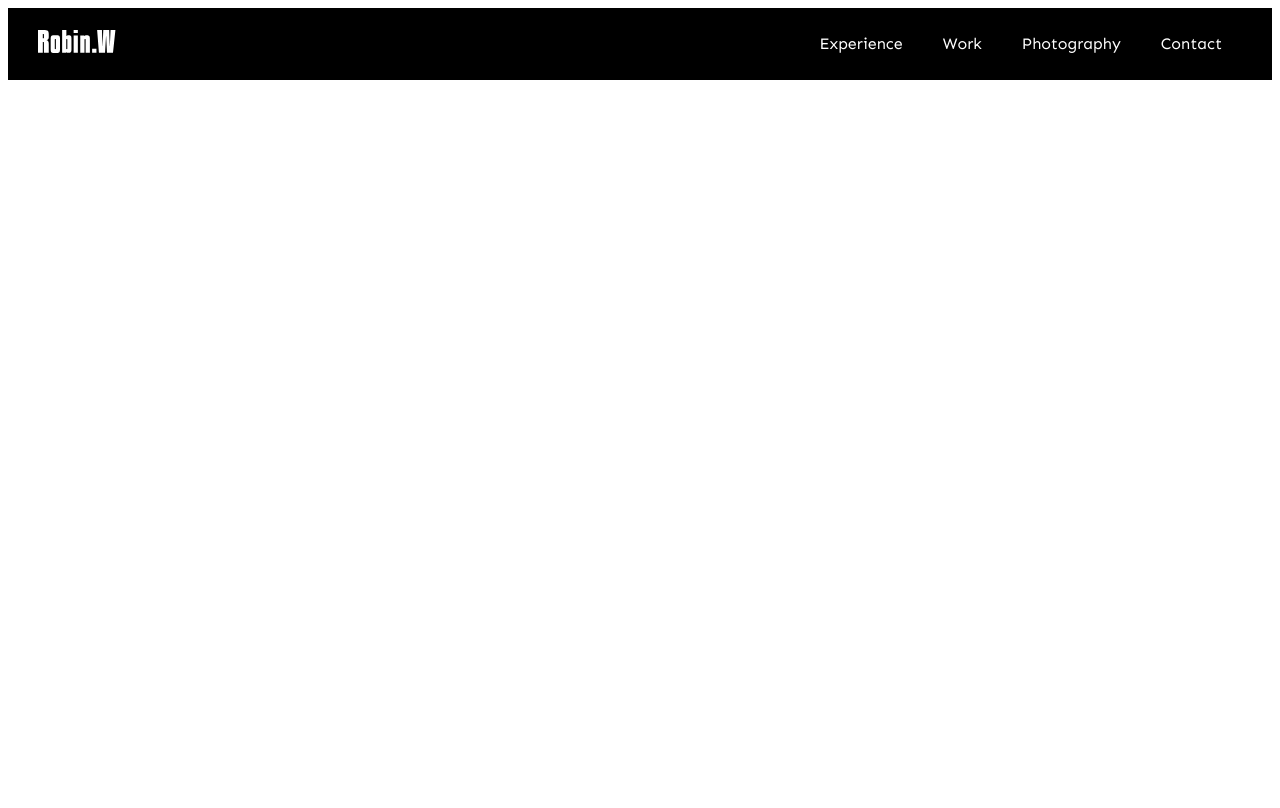
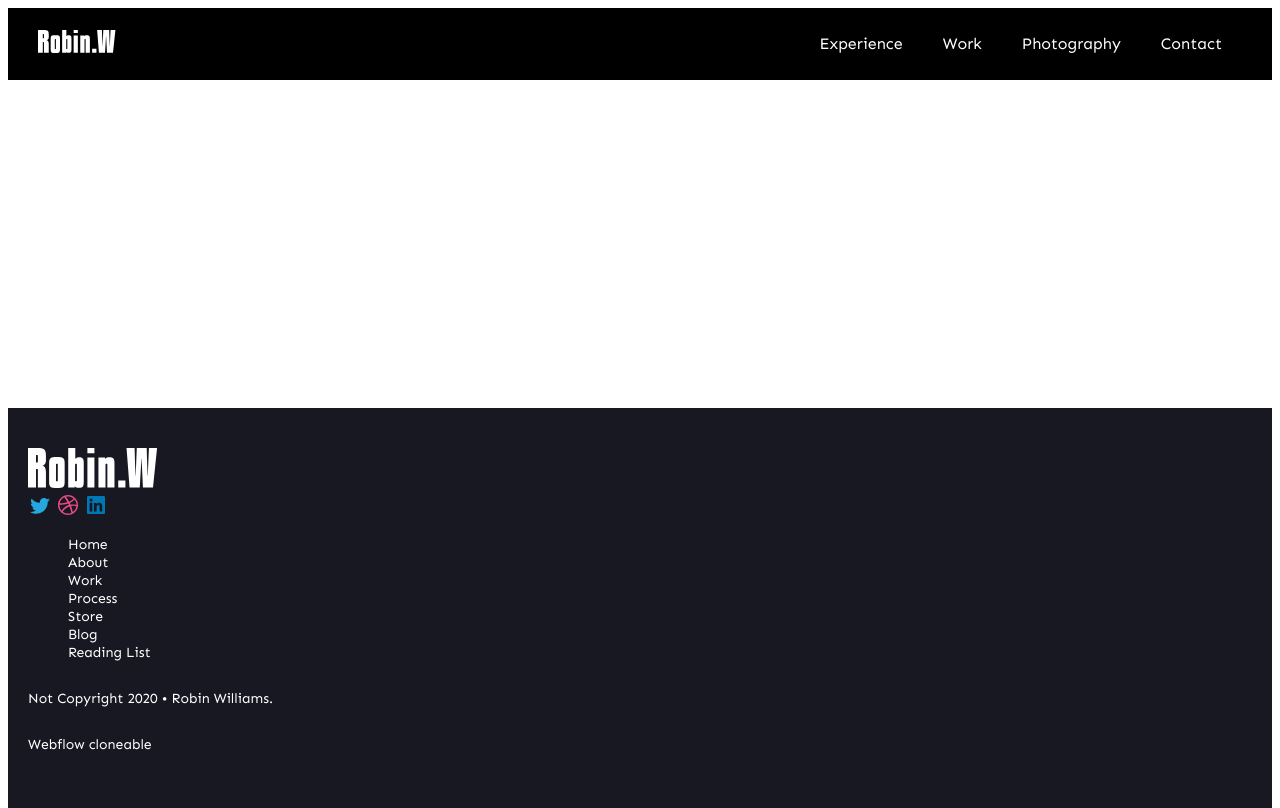
Before and after one commit to Jenlpl/Robin.W, a website: page index.html in a window 1280 px wide. Drawn offline with Linux system fonts and the light colour scheme.

Commit message:
footer update

```diff
--- a/index.html
+++ b/index.html
@@ -17,6 +17,7 @@
     <script src="./js/script.js" defer></script>
   </head>
   <body>
+    <div class="wrapper">
     <header class="header">
       <a class="logo" href="index.html">
         <img src="images/logo.svg" alt="logo" />
@@ -52,6 +53,41 @@
       <section id="photography"></section>
       <section id="contact"></section>
     </main>
-    <footer></footer>
+    <footer class="footer">
+      <div class="footer__logo-icons">
+          <img class="footer__logo" src="./images/logo.svg" alt="" />
+          <div class="footer__icons">
+            <a href=""><img src="./images/Twitter.svg" alt=""></a>
+            <a href=""><img src="./images/Dribbble.svg" alt=""></a>
+            <a href=""><img src="./images/LinkedIn.svg" alt=""></a>
+          </div>
+        </div>
+        <ul class="footer__navbar">
+          <li class="footer__navlink">
+            <a href="">Home</a>
+          </li>
+          <li class="footer__navlink">
+            <a href="">About</a>
+          </li>
+          <li class="footer__navlink">
+            <a href="">Work</a>
+          </li>
+          <li class="footer__navlink">
+            <a href="">Process</a>
+          </li>
+          <li class="footer__navlink">
+            <a href="">Store</a>
+          </li>
+          <li class="footer__navlink">
+            <a href=""> Blog </a>
+          </li>
+          <li class="footer__navlink">
+            <a href=""> Reading List </a>
+          </li>
+        </ul>
+          <p class="footer__copyright">Not Copyright 2020 • Robin Williams.</p>
+          <p class="footer__webflow">Webflow cloneable</p>
+    </footer>
+  </div>
   </body>
 </html>
--- /dev/null
+++ b/styles/_footer.scss
@@ -0,0 +1,17 @@
+.footer {
+    display: flex;
+    background-color: $background-grey;
+    flex-direction: column;
+    padding: 40px 20px;
+    .footer__logo {
+        width: 130px;
+        height: 40px;
+    }
+    .footer__navbar {
+        list-style: none;
+        a {
+        color: $base-color-text;
+        text-decoration: none;
+        }
+    }
+}
--- a/styles/_global.scss
+++ b/styles/_global.scss
@@ -1,3 +1,6 @@
+html {
+  height: 100%;
+}
 body {
     position: relative;
     font-family: $primary-font;
@@ -6,6 +9,17 @@ body {
     font-weight: 400;
     line-height: 18px;
     color: $base-color-text;
+    height: 100%;
+  }
+
+.wrapper {
+  min-height: 100%;
+  display: flex;
+  flex-direction: column;
+}
+
+  main {
+    flex: 1 1 auto;
   }
 
   img {
--- a/styles/_variables.scss
+++ b/styles/_variables.scss
@@ -8,7 +8,7 @@ $base-light-black2-text: #222222;
 $base-grey-text: #444444;
 $base-secondary-color-text: #ffffff;
 // Фоны
-$background-special-grey2: #666666;
+$background-grey: #181823;
 $background-basic-green: #68b738;
 // Разрешения дисплея
 $tablet-width: 768px;
--- a/styles/styles.scss
+++ b/styles/styles.scss
@@ -3,3 +3,4 @@
 @import './header.scss';
 @import './fonts.scss';
 @import './visually-hidden';
+@import './footer';
```
Also changed, not shown: images/Dribbble.svg (added), images/LinkedIn.svg (added), images/Twitter.svg (added), styles/styles.css, 1 other file.
